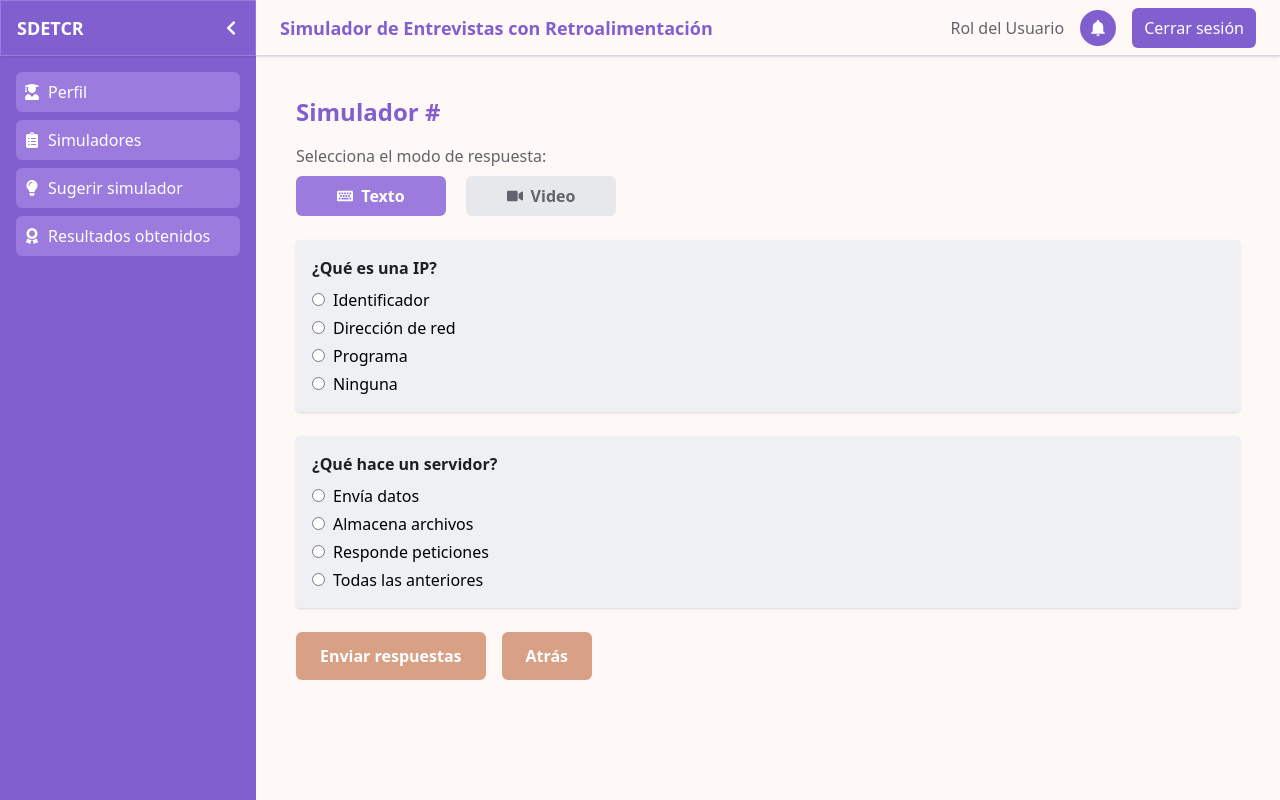
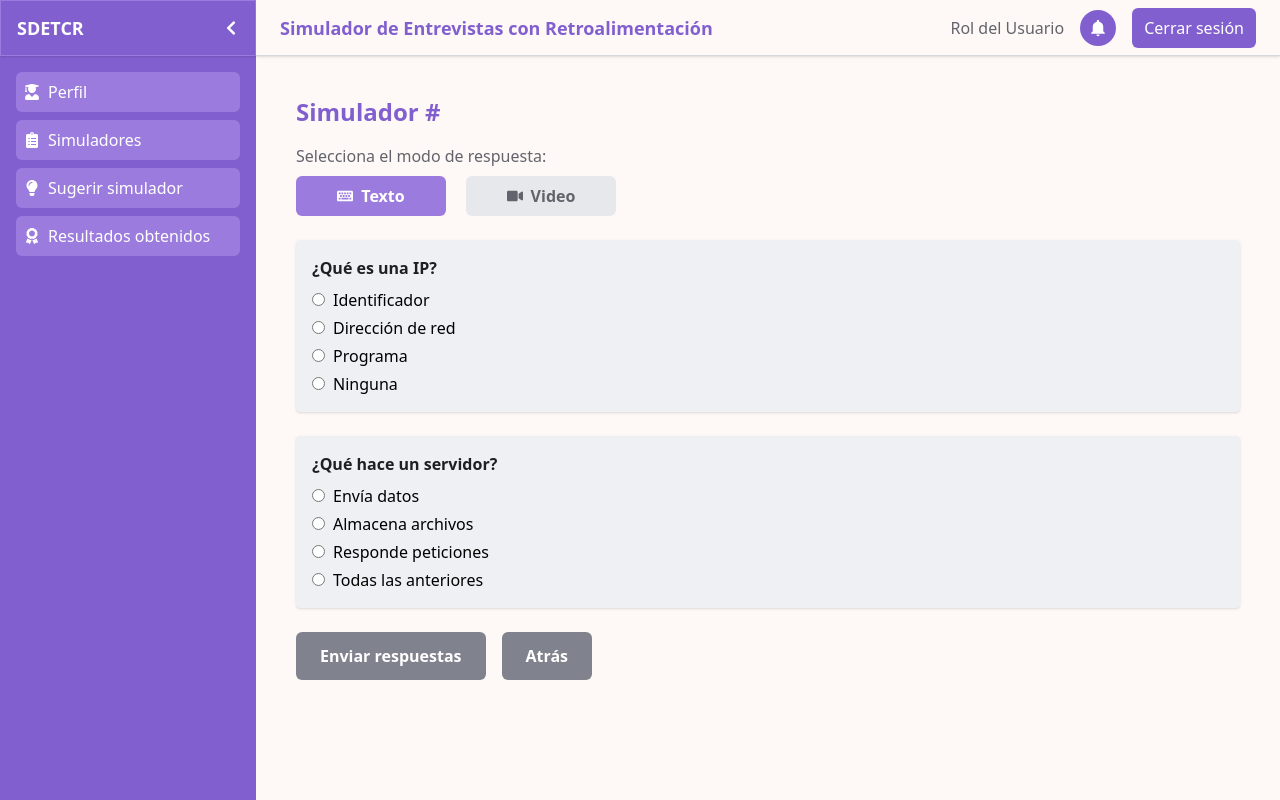
Before and after one commit to JulioCesarGutierrezRojas/SDETCR, a React (Vite) app in the folder frontend/: page /student/formulario/1 in a window 1280 px wide. Built offline with nearby package versions, Linux system fonts and the light colour scheme.

Commit message:
APTI-51 FIX: ajuste en la tonalidad de botones

```diff
--- a/frontend/src/modules/student/views/simuladorFormulario.jsx
+++ b/frontend/src/modules/student/views/simuladorFormulario.jsx
@@ -116,11 +116,11 @@ const SimuladorFormulario = () => {
             <div className="mt-6 flex gap-4">
                 <button
                     onClick={handleSubmit}
-                    className="px-6 py-3 rounded-md bg-[var(--color-nude-600)] text-white font-semibold hover:bg-[var(--color-nude-700)] transition">
+                    className="px-6 py-3 rounded-md bg-[var(--color-gris-800)] text-white font-semibold hover:bg-[var(--color-nude-600)] transition">
                     Enviar respuestas
                 </button>
 
-                <Link to={`/student/simuladores/${simuladorId}`} className="px-6 py-3 rounded-md bg-[var(--color-nude-600)] text-white font-semibold hover:bg-[var(--color-nude-700)] transition text-center">
+                <Link to={`/student/simuladores/${simuladorId}`} className="px-6 py-3 rounded-md bg-[var(--color-gris-800)] text-white font-semibold hover:bg-[var(--color-nude-600)] transition text-center">
                     Atrás
                 </Link>
             </div>
```
